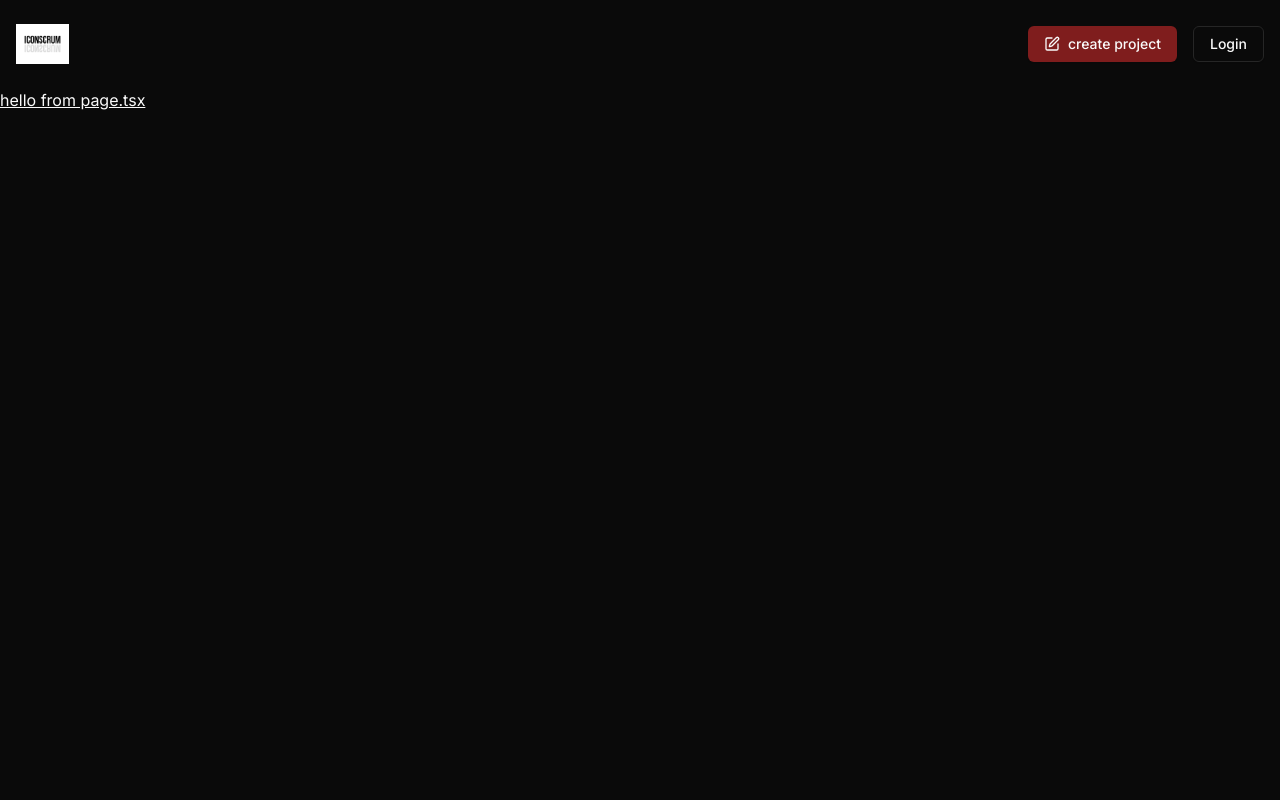
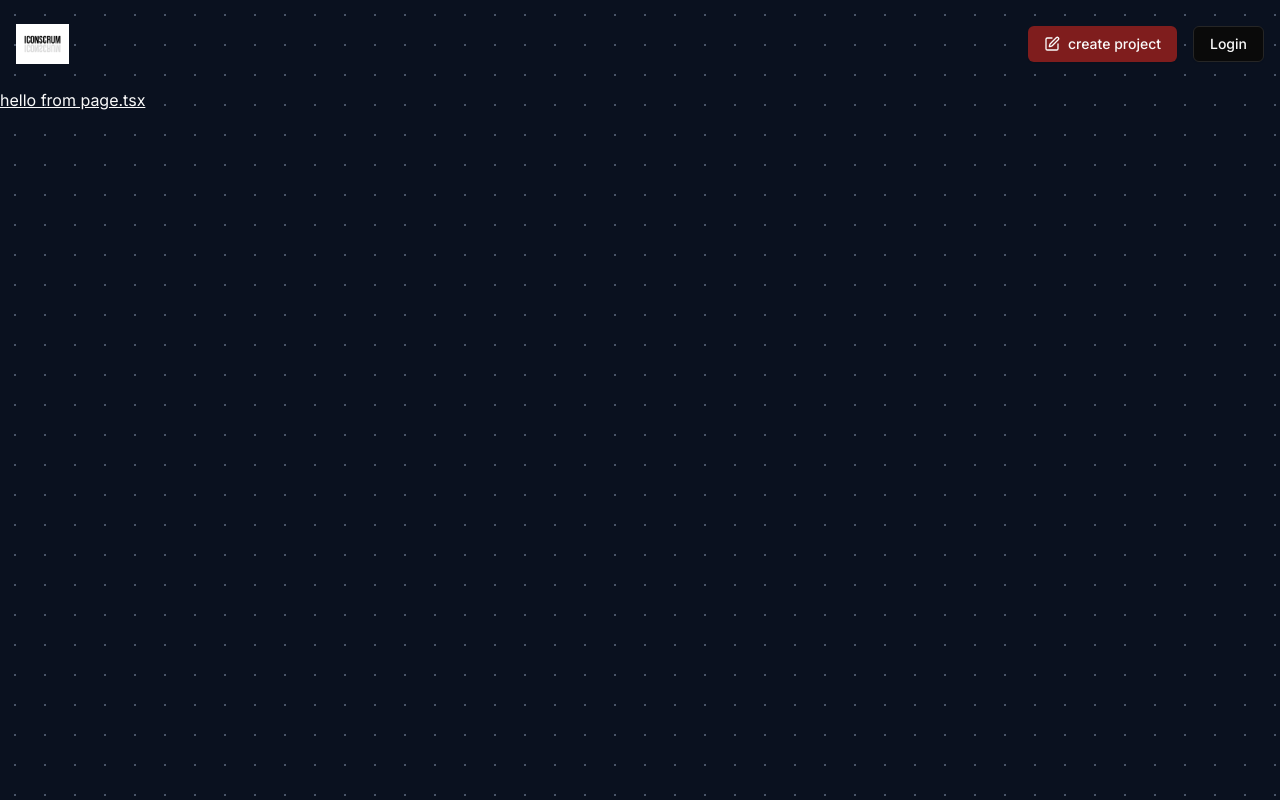
Before and after one commit to pawan-suthar1537/jiraclone, a Next.js app: page / in a window 1280 px wide. Shown: the top 800 px of the page. Built offline with nearby package versions, Linux system fonts and the light colour scheme; no server answers.

Commit message:
bg added

```diff
--- a/app/globals.css
+++ b/app/globals.css
@@ -70,3 +70,9 @@ body {
     @apply bg-background text-foreground;
   }
 }
+
+.dotted-background {
+  background-color: #0a111f;
+  background-image: radial-gradient(#4a5568 1px, transparent 1px);
+  background-size: 30px 30px;
+}
--- a/app/layout.js
+++ b/app/layout.js
@@ -25,7 +25,7 @@ export default function RootLayout({ children, pageProps }) {
       }}
     >
       <html lang="en">
-        <body className={`${inter.className}`}>
+        <body className={`${inter.className} dotted-background`}>
           <ThemeProvider attribute="class" defaultTheme="dark">
             <Header />
             <main className="min-h-screen">{children}</main>
--- a/middleware.js
+++ b/middleware.js
@@ -10,7 +10,6 @@ const isProtectedRoute = createRouteMatcher([
 ]);
 
 export default clerkMiddleware((auth, req) => {
-  console.log("User ID:", auth().userId);
   const url = new URL(req.url);
 
   if (!auth().userId && isProtectedRoute(req)) {
```
